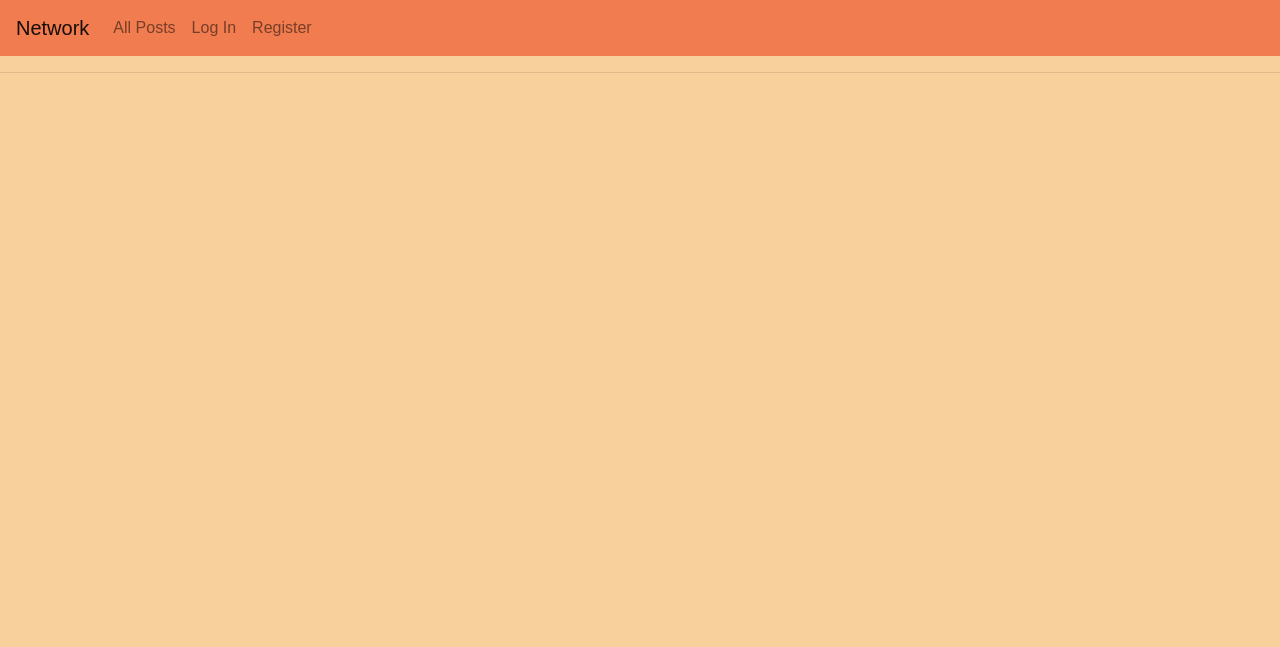
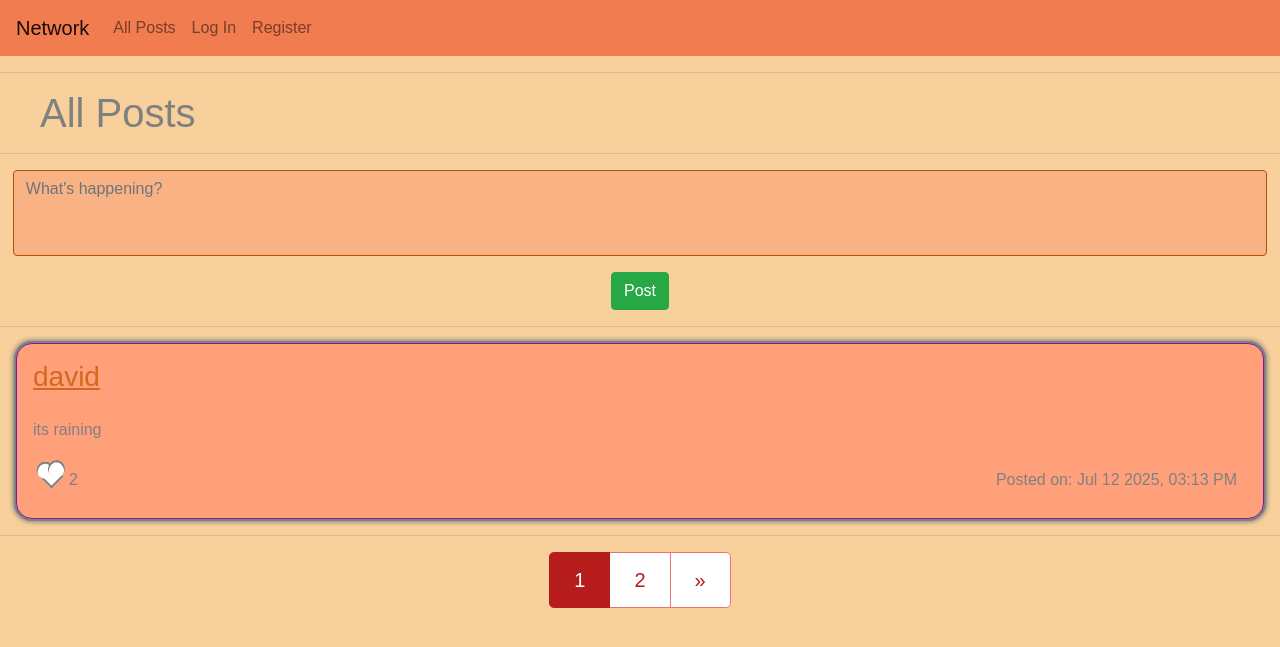
Before and after one commit to chief822/network, a Django app: page / in a window 1280 px wide. Shown: the top 647 px of the page. Run offline with Django 3.2, Linux system fonts and the light colour scheme; data comes from the database, SQL or seed files in the repository; both versions use the stored data as it was before the commit; some libraries are stand-ins or nearby versions.

Commit message:
added profile page support

```diff
--- a/project4/network/models.py
+++ b/project4/network/models.py
@@ -18,7 +18,6 @@ class User(AbstractUser):
 class Posts(models.Model):
     author = models.ForeignKey(User, on_delete=models.CASCADE, related_name="posts")
     text = models.TextField()
-    imageURL = models.URLField(blank=True)
     posted_on = models.DateTimeField(auto_now_add=True)
     updated_on = models.DateTimeField(auto_now=True)
     likers = models.ManyToManyField(User, related_name="liked_posts", blank=True)
@@ -28,9 +27,9 @@ class Posts(models.Model):
         """
         return {
             "id": self.id,
+            "author_id": self.author.id,
             "author": self.author.username,
             "text": self.text,
-            "imageURL": self.imageURL,
             "posted_on": self.posted_on.strftime("%b %d %Y, %I:%M %p"),
             "updated_on": self.updated_on.strftime("%b %d %Y, %I:%M %p"),
             "likers_count": self.likers.count(),
--- a/project4/network/static/network/index.js
+++ b/project4/network/static/network/index.js
@@ -1,50 +1,141 @@
+let authorid = 0;
 document.addEventListener('DOMContentLoaded', function () {
-
+  console.log("here0")
   // Use buttons to toggle between views
   document.querySelector('#following').addEventListener('click', () => load_posts('following'));
-  document.querySelector('#feed').addEventListener('click', () => load_posts('feed'));
+  console.log("here01");
+  console.log("here02")
+  if (document.getElementById("compose-post")) {
     document.querySelector('#compose-post').addEventListener('submit', (event) => {
-    send_post(event)
+      new_post(event)
     });
+  }
+  console.log("here7")
+  load_posts('feed');
   // By default, load the feed
-  load_posts('feed');
+  console.log("here");
+  console.log("here2");
 });
 
-function send_post(event) {
+function new_post(event) {
+  event.preventDefault();
+  console.log(`hereform`)
+  let text = document.getElementById('text').value.trim();
+  if (text === "") {
+    alert("Enter some text");
     return false;
   }
+  fetch("/posts", {
+    method: "POST",
+    body: JSON.stringify({
+      text: text
+    })
+  })
+    .then(response => response.json())
+    .then(result => {
+      if (result["error"]) {
+        console.log(`Error: ${result["error"]}`);
+        return false;
+      }
+      load_posts("feed");
+      return false;
+    })
+}
 
-function load_posts(type, page_number=1) {
+function load_posts(type, page_number = 1) {
+  if (type === "profile") {
+    show_profile(authorid, page_number)
+    return;
+  }
+  if (!isLoggedIn) {
+    if (document.getElementById("compose-view")) {
+      document.querySelector("#compose-view").style.display = 'none';
+    }
+    document.querySelector("#follow").style.display = 'none';
+  }
+  else {
+    document.querySelector("#compose-view").style.display = 'block';
+    document.querySelector("#follow").style.display = 'block';
+  }
+  console.log("here3");
   document.querySelector('#profile-view').style.display = 'none';
   document.querySelector('#pag-view').style.display = 'block';
+  document.querySelector('#pagination-list').innerHTML = ""
   document.querySelector('#posts-view').style.display = 'block';
-  document.querySelector('#posts-view').innerHTML = ''
+  document.querySelector('#posts-view').innerHTML = ""
   document.querySelector('#compose-view').style.display = 'block';
+  document.querySelector("#footer_line").style.display = 'block';
   document.querySelector('#text').value = '';
-  document.querySelector('#imageurl').value = ''
   if (type === 'following') {
     document.querySelector('#header').innerHTML = 'Following';
   }
   else if (type === 'feed') {
     document.querySelector('#header').innerHTML = 'All Posts';
   }
-  fetch(`posts/${type}?page=${page_number}`)
+  document.querySelector("#header_line").style.display = 'block';
+  get_posts(type, page_number, document.querySelector("#posts-view"))
+  .then(function(max) {
+    // render paginator
+    paginate(page_number, max, type)
+  })
+
+}
+
+function show_profile(id, page_number = 1) {
+  authorid = id;
+  document.querySelector('#profile-view').style.display = 'block';
+  document.querySelector('#pag-view').style.display = 'block';
+  document.querySelector('#posts-view').innerHTML = '';
+  document.querySelector('#profile-view').innerHTML = '';
+  document.querySelector('#compose-view').style.display = 'none';
+  document.querySelector('#header').innerHTML = "User Profile";
+  document.querySelector("#header_line").style.display = 'block';
+  document.querySelector("#footer_line").style.display = 'none';
+  fetch(`/profile/${id}`)
+    .then(response => response.json())
+    .then(profile => {
+      document.querySelector("#profile-view").innerHTML +=
+        `
+    <div class="profile">
+      <h1 class="big">${profile.name}</h1>
+      <h2>Followers<br><div class="count">${profile.following}</div></h2>
+      <h2>Following<br><div class="count">${profile.followers}</div></h2>
+    </div>
+    <hr>
+    `
+    })
+  get_posts("profile", page_number, document.querySelector("#posts-view"))
+  .then(function(max) {
+    // render paginator
+    paginate(page_number, max, "profile")
+  })
+}
+
+
+
+
+
+
+
+function get_posts(type, page_number, element) {
+
+  return fetch(`posts/${type}?page=${page_number}&id=${authorid}`)
     .then(response => response.json())
     .then(data => {
+      if (data.posts.length === 0) {
+        element.innerHTML = `<h1 id="error">No posts currently.</h1>`;
+        return 0;
+      }
       if (page_number < 1 || page_number > data.max) {
-      document.querySelector('#posts-view').innerHTML == "Invalid page number"
+        element.innerHTML = "Invalid page number";
+        return;
       }
       data.posts.forEach(post => {
-      let imageURL = ''
-      if (post.imageURL) {
-        imageURL = `<img src="${post.imageURL}">`
-      }
-      console.log(`${imageURL}, ${post.imageURL}`);
-      document.querySelector('#posts-view').innerHTML +=
+        element.innerHTML +=
           `
         <div class="post">
           <div class="details">
-            <h3><u>${post.author}</u></h3>
+            <h3><u><a onclick="show_profile(${post.author_id})">${post.author}</a></u></h3>
             <div>${post.text}</div>
             <div class="footer">
               <div>
@@ -53,19 +144,30 @@ function load_posts(type, page_number=1) {
               <div>Posted on: ${post.posted_on}</div>
             </div>
           </div>
-          <div class="img">${imageURL}</div>
         </div>
         <hr>
         `
       });
+      return data.max;
+    });
+}
 
+function paginate(page_number, max, type) {
+
+  let pag_bar = document.querySelector('#pagination-list');
+  if (!pag_bar) {
+    return;
+  }
+  pag_bar.innerHTML = ""
   // render paginator
-    let pag_bar = document.querySelector('#pagination-list');
+  if (!pag_bar) {
+    return;
+  }
   pag_bar.innerHTML = ""
   if (page_number !== 1) {
     pag_bar.innerHTML +=
       `
-      <li class="page-item" onclick="load_posts('${type}', ${page_number-1})">
+      <li class="page-item" onclick="load_posts('${type}', ${page_number - 1})">
         <a class="page-link" aria-label="Previous">
           <span aria-hidden="true">&laquo;</span>
         </a>
@@ -76,22 +178,32 @@ function load_posts(type, page_number=1) {
   if (page_number === 1) {
     start = 2;
   }
-    for (let i = start-1; i <= Math.min(start - 1 + 3, data.max); ++i) {
+  for (let i = Math.max(Math.min(start - 1, max - 2), 1); i <= Math.min(start + 1, max); ++i) {
+    if (i === page_number) {
       pag_bar.innerHTML +=
         `
-      <li class="page-item" onclick="load_posts('${type}', ${i})"><a class="page-link" aria-label="Previous">${i}</a></li>
+        <li class="page-item active" aria-current="page" onclick="return false;">
+        <a class="page-link" aria-label="Previous">${i}</a>
+        </li>
         `
     }
-    if (page_number !== data.max && data.max !== 1) {
+    else {
       pag_bar.innerHTML +=
         `
-      <li class="page-item" onclick="load_posts('${type}', ${page_number+1})">
+        <li class="page-item" onclick="load_posts('${type}', ${i})">
+        <a class="page-link" aria-label="Previous">${i}</a>
+        </li>
+        `
+    }
+  }
+  if (page_number !== max && max > 1) {
+    pag_bar.innerHTML +=
+      `
+      <li class="page-item" onclick="load_posts('${type}', ${page_number + 1})">
         <a class="page-link" aria-label="Next">
           <span aria-hidden="true">&raquo;</span>
         </a>
       </li>
       `
   }
-    console.log(`${page_number}, ${data.max}, ${start}`)
-  })
 }
--- a/project4/network/static/network/styles.css
+++ b/project4/network/static/network/styles.css
@@ -84,16 +84,6 @@ body {
     bottom: 50%;
     right: 0%;
 }
-.img {
-    display: flex;
-    align-items: center;
-    justify-content: center;
-}
-img {
-    max-width: 300px;
-    max-height: 200px;
-    outline: auto;
-}
 u {
     color: chocolate;
 }
@@ -101,3 +91,48 @@ u {
     display: flex;
     justify-content: center;
 }
+.page-item .page-link{
+  background-color: #ffffff;
+  border: 1px solid #e57373;
+  color: #b71c1c;
+}
+
+.page-item.active .page-link {
+  background-color: #b71c1c;
+  color: #ffffff;
+  border-color: #b71c1c;
+}
+
+.page-item:not(.active):hover .page-link {
+  background-color: #d6a087;
+  color: #b71c1c;
+}
+
+li[aria-current="page"] a {
+    background-color: #b71c1c;
+}
+u > a {
+    cursor: pointer;
+}
+#error, .count {
+    display: flex;
+    justify-content: center;
+}
+.profile {
+    display: flex;
+    background-color: lightsalmon;
+    margin-left: 1em;
+    margin-right: 1em;
+    align-items: center;
+    border: 1.5px rgb(121, 30, 163) solid;
+    box-shadow: 0 0 0 2px gray,
+                0 0 5px 3px gray;
+    justify-content: space-between;
+    padding: 1em;
+    height: 30vh;
+    border-radius: 1em;
+    color: black;
+}
+.big {
+    font-size: 72px;
+}
--- a/project4/network/templates/network/index.html
+++ b/project4/network/templates/network/index.html
@@ -2,33 +2,25 @@
 {% load static %}
 
 {% block body %}
-{% if user.is_authenticated %}
 <h1 id="header">All Posts</h1>
-<hr>
+<hr id="header_line">
 <div id="compose-view">
     <form id="compose-post">
         <div class="mb-3">
             <textarea placeholder="What's happening?" id="text" class="form-control" type="text" rows="3"></textarea>
         </div>
-        <div class="form-group">
-            <input id="imageurl" class="form-control" type="url" placeholder="Enter full image URL(optional)">
-        </div>
         <button class="btn btn-success" type="submit">Post</button>
     </form>
 </div>
-<hr>
-{% endif %}
+<hr id="footer_line">
+<div id="profile-view">
+</div>
 <div id="posts-view">
-</div>
-<div id="profile-view">
 </div>
 <div id="pag-view">
     <nav aria-label="Page navigation example">
-        <ul class="pagination" id="pagination-list">
+        <ul class="pagination pagination-lg" id="pagination-list">
         </ul>
     </nav>
 </div>
 {% endblock %}
-
-{% block script %}
-<script src="{% static 'network/index.js' %}"></script> {% endblock %}
--- a/project4/network/templates/network/layout.html
+++ b/project4/network/templates/network/layout.html
@@ -2,31 +2,36 @@
 
 <!DOCTYPE html>
 <html lang="en">
+
 <head>
     <title>{% block title %}Social Network{% endblock %}</title>
-        <link rel="stylesheet" href="https://stackpath.bootstrapcdn.com/bootstrap/4.4.1/css/bootstrap.min.css" integrity="sha384-Vkoo8x4CGsO3+Hhxv8T/Q5PaXtkKtu6ug5TOeNV6gBiFeWPGFN9MuhOf23Q9Ifjh" crossorigin="anonymous">
+    <link rel="stylesheet" href="https://stackpath.bootstrapcdn.com/bootstrap/4.4.1/css/bootstrap.min.css"
+        integrity="sha384-Vkoo8x4CGsO3+Hhxv8T/Q5PaXtkKtu6ug5TOeNV6gBiFeWPGFN9MuhOf23Q9Ifjh" crossorigin="anonymous">
     <link href="{% static 'network/styles.css' %}" rel="stylesheet">
-        {% block script %}{% endblock %}
+    <script src="{% static 'network/index.js' %}"></script>
+    <script>
+        const isLoggedIn = {{ request.user.is_authenticated|yesno:'true,false' }};
+    </script>
 </head>
+
 <body>
-
     <nav class="navbar navbar-expand-lg navbar-light bg-light">
-            <a class="navbar-brand" href="#">Network</a>
+        <a class="navbar-brand" href="/">Network</a>
 
         <div>
             <ul class="navbar-nav mr-auto">
                 {% if user.is_authenticated %}
                 <li class="nav-item">
-                        <a class="nav-link" id="profile"><strong>{{ user.username }}</strong></a>
+                    <a class="nav-link" id="profile" onclick="show_profile({{ user.id }})"><strong>{{ user.username }}</strong></a>
                 </li>
                 {% endif %}
                 <li class="nav-item">
-                  <a class="nav-link" id="feed">All Posts</a>
+                    <a class="nav-link" id="feed" {% if not user.is_authenticated %} href="/" {% else %} onclick="load_posts('feed')" {% endif %}>All Posts</a>
+                </li>
+                <li class="nav-item" id="follow">
+                    <a class="nav-link" id="following">Following</a>
                 </li>
                 {% if user.is_authenticated %}
-                    <li class="nav-item">
-                        <a class="nav-link" id="following">Following</a>
-                    </li>
                 <li class="nav-item">
                     <a class="nav-link" href="{% url 'logout' %}">Log Out</a>
                 </li>
@@ -48,4 +53,5 @@
         {% endblock %}
     </div>
 </body>
+
 </html>
--- a/project4/network/tests.py
+++ b/project4/network/tests.py
@@ -16,8 +16,7 @@ class TestAPIs(TestCase):
         # Create post
         self.post = models.Posts.objects.create(
             author=self.brian,
-            text="Hello world!",
-            imageURL="https://example.com/image.jpg"
+            text="Hello world!"
         )
 
         # Add david as a liker
@@ -38,7 +37,6 @@ class TestAPIs(TestCase):
 
         self.assertEqual(data["author"], "brian")
         self.assertEqual(data["text"], "Hello world!")
-        self.assertEqual(data["imageURL"], self.post.imageURL)
         self.assertEqual(data["likers_count"], 1)
         self.assertTrue(data["liked_by_viewer"])
 
--- a/project4/network/views.py
+++ b/project4/network/views.py
@@ -7,9 +7,9 @@ from django.shortcuts import render
 from django.urls import reverse
 from django.views.decorators.csrf import csrf_exempt
 from django.core.paginator import Paginator
+from django.core.exceptions import ObjectDoesNotExist
 from . import models
 from .models import User
-import re
 
 def index(request):
     return render(request, "network/index.html")
@@ -72,6 +72,13 @@ def posts(request, type):
         user = request.user
         following = user.following.all()
         posts = models.Posts.objects.filter(author__in=following)
+    elif type == "profile":
+        id = request.GET.get("id", 0) # 0  cuz no user can have id with 0
+        try:
+            profile = models.User.objects.get(id=id)
+        except User.DoesNotExist:
+            return JsonResponse({"error": "user doesnt exist", "id": id}, status=400)
+        posts = profile.posts.all()
     else:
         return JsonResponse({"error": "invalid posts type"}, status=400)
 
@@ -92,10 +99,9 @@ def new_post(request):
     if request.method != "POST":
         return JsonResponse({"error": "POST request required."}, status=400)
     data = json.loads(request.body)
-    imageURL = data.get("imageurl")
-    if not is_valid_image_url(imageURL):
-        imageURL = None
-    post = models.Posts(author=request.user, text=data.get("text"), imageURL=imageURL)
+    if not data.get("text"):
+        return JsonResponse({"error": "Enter some text."}, status=400)
+    post = models.Posts(author=request.user, text=data.get("text"))
     post.save()
     return JsonResponse({"message": "Posted successfully."}, status=201)
 
@@ -110,10 +116,6 @@ def post(request, id):
         if request.user != post.author:
             return JsonResponse({"error": "You are not the author of this post."}, status=403)
         post.text = data.get("text")
-        imageURL = data.get("imageurl")
-        if not is_valid_image_url(imageURL):
-            imageURL = None
-        post.imageURL = imageURL
         post.save()
         return JsonResponse({"message": "Post edited successfully."}, status=201)
     elif request.method == "PUT":
@@ -140,8 +142,8 @@ def profile_page(request, id):
     if request.method == "GET":
         return JsonResponse({
             "name": profile.username,
-            "followers": profile.followers_count,
-            "following": profile.following_count
+            "followers": profile.followers_count(),
+            "following": profile.following_count()
         })
     elif request.method == "PUT":
         if request.user == profile:
@@ -160,16 +162,3 @@ def profile_page(request, id):
         return JsonResponse({
             "error": "GET or PUT request required."
         }, status=400)
-
-def is_valid_image_url(url):
-    """
-    Validates if a given string is a valid image URL using regex.
-    """
-    # Regex to match a URL ending with common image extensions
-    # It accounts for optional 'www.', various domain characters, path,
-    # and common image file extensions (case-insensitive).
-    image_url_pattern = re.compile(
-        r"^(https?://)?(www\.)?[-a-zA-Z0-9@:%._\+~#=]{1,256}\.[a-zA-Z0-9()]{1,6}\b([-a-zA-Z0-9()@:%_\+.~#?&/=]*)\.(jpg|jpeg|png|gif|bmp)$",
-        re.IGNORECASE
-    )
-    return bool(image_url_pattern.match(url))
```
Also changed, not shown: project4/db.sqlite3, project4/network/migrations/0003_alter_posts_imageurl.py (added), project4/network/migrations/0004_remove_posts_imageurl.py (added). Lines whose indentation alone changed are shown as unchanged.
